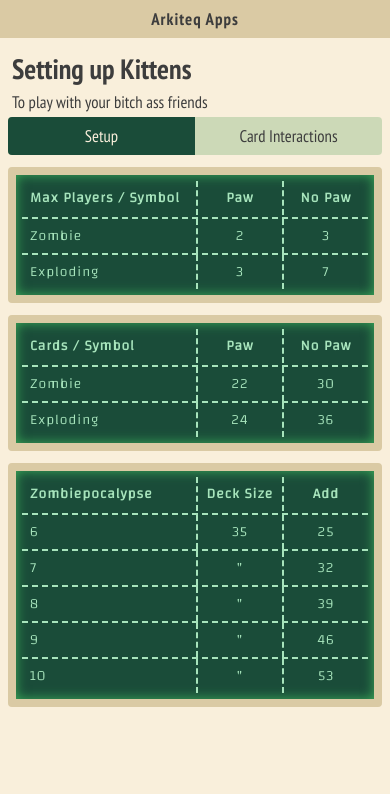
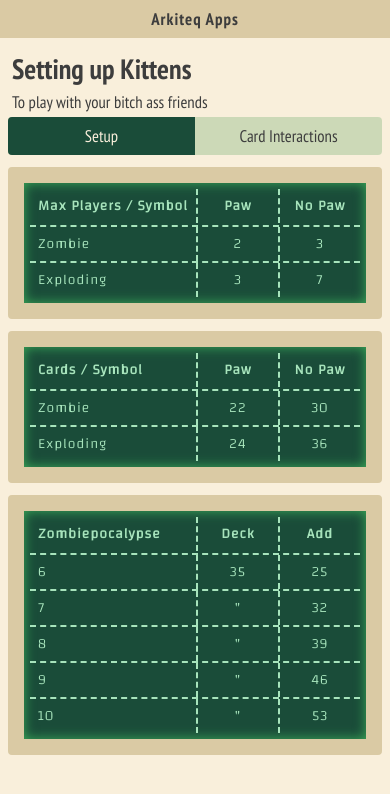
Before and after one commit to ASPinho/ASPinho.github.io, a React (Create React App) app in the folder arkiteq-home/: page /ek in a window 390 px wide. Shown: the top 794 px of the page. Built offline with nearby package versions, Linux system fonts and the light colour scheme.

Commit message:
new styling

```diff
--- a/arkiteq-home/src/scripts/kittens.ts
+++ b/arkiteq-home/src/scripts/kittens.ts
@@ -27,7 +27,7 @@ export function getCardsPerSymbol() : TableData {
 export function getZombieApocalypseCards() : TableData {
     return {
         id: "zombie-apocalypse",
-        headers: ["Zombiepocalypse", "Deck Size", "Add"],
+        headers: ["Zombiepocalypse", "Deck", "Add"],
         rows: [
             ["6", "35", "25"],
             ["7", "\"", "32"],
--- a/arkiteq-home/src/styles/teriyarki-theme.css
+++ b/arkiteq-home/src/styles/teriyarki-theme.css
@@ -416,10 +416,6 @@ p {
 /* Extra small devices (phones, 600px and down) */
 @media only screen and (max-width: 600px) {
 
-  :root {
-    --big-border: solid var(--beige-dark) 8px;
-  }
-
   body {
     font-size: var(--font-xs);
   }
```
